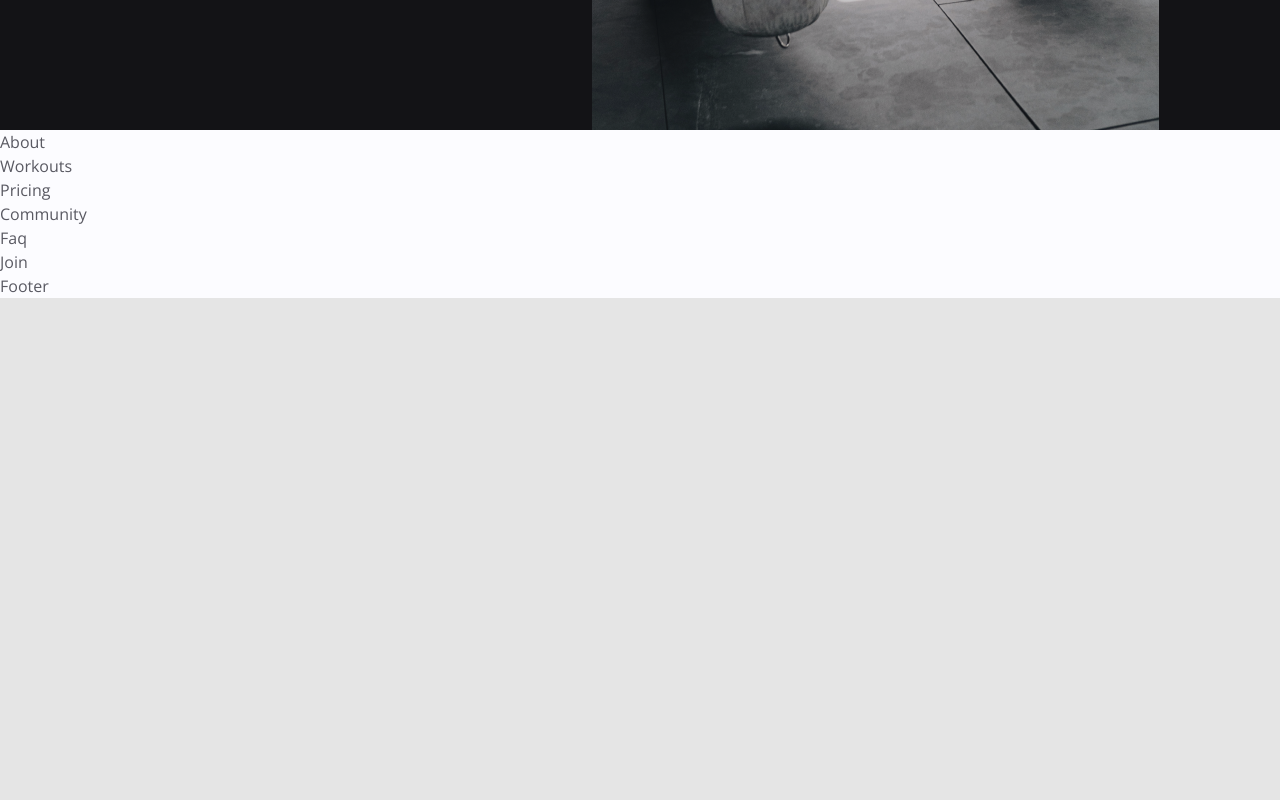
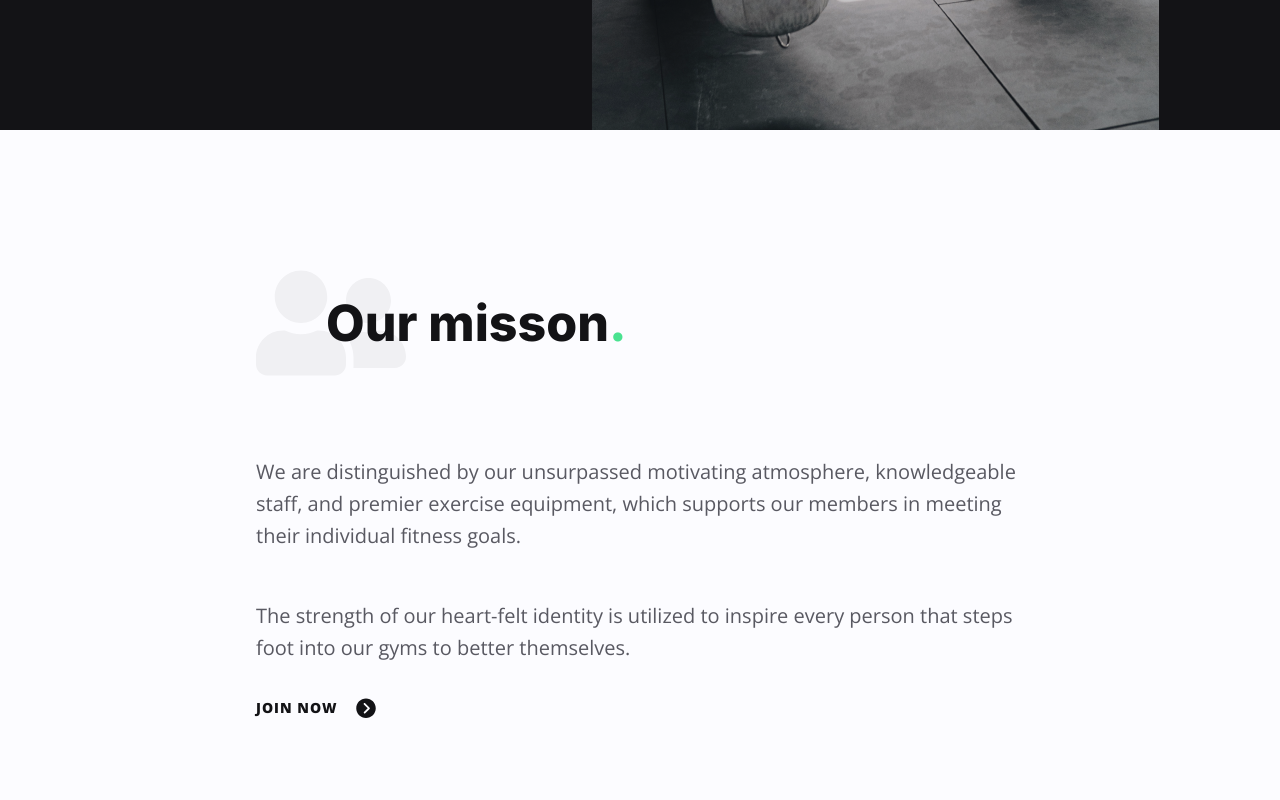
Before and after one commit to MaksBernatowicz/personal-trainer-landing, a React (Create React App) app: page / in a window 1280 px wide. Shown: the part 660-1460 px from the top of the page. Before the commit the page ends 958 px from the top, so only its background shows below. Built offline with nearby package versions, Linux system fonts and the light colour scheme; the HTML template or start-up script is replaced by a standard one.

Commit message:
finished About section

```diff
--- a/src/components/About.js
+++ b/src/components/About.js
@@ -1,7 +1,57 @@
-import React from 'react';
+import React from "react";
+
+// import data
+import { about } from "../data";
+
+// import icons
+import { IoIosArrowDroprightCircle } from "react-icons/io";
 
 const About = () => {
-  return <div>About</div>;
+  // destructure about data
+  const { title, subtitle1, subtitle2, icon, link } = about;
+  return (
+    <section className="py-[80px] md:py-[110px] lg:pt-[140px] lg:pb-[180px]">
+      <div className="container mx-auto px-[20px] lg:px-[135px]">
+        {/* section title */}
+        <div
+          className="section-title-group justify-start"
+          data-aos="fade-up"
+          data-aos-delay="100"
+        >
+          <img src={icon} alt="" />
+          <h2 className="h2 section-title">
+            {title} <span className="text-primary-200">.</span>
+          </h2>
+        </div>
+        {/* subtitle 1 */}
+        <p
+          className="md:text-body-md mb-12"
+          data-aos="fade-up"
+          data-aos-delay="200"
+        >
+          {subtitle1}
+        </p>
+        {/* subtitle 2 */}
+        <p
+          className="md:text-body-md mb-8"
+          data-aos="fade-up"
+          data-aos-delay="300"
+        >
+          {subtitle2}
+        </p>
+        {/* link */}
+        <div data-aos="fade-up" data-aos-delay="400">
+          <a
+            className="link flex items-center gap-x-4 hover:gap-x-6 transition-all"
+            href="#"
+          >
+            {link}
+            <IoIosArrowDroprightCircle className="text-2xl" />
+          </a>
+        </div>
+      </div>
+    </section>
+  );
 };
 
 export default About;
```
